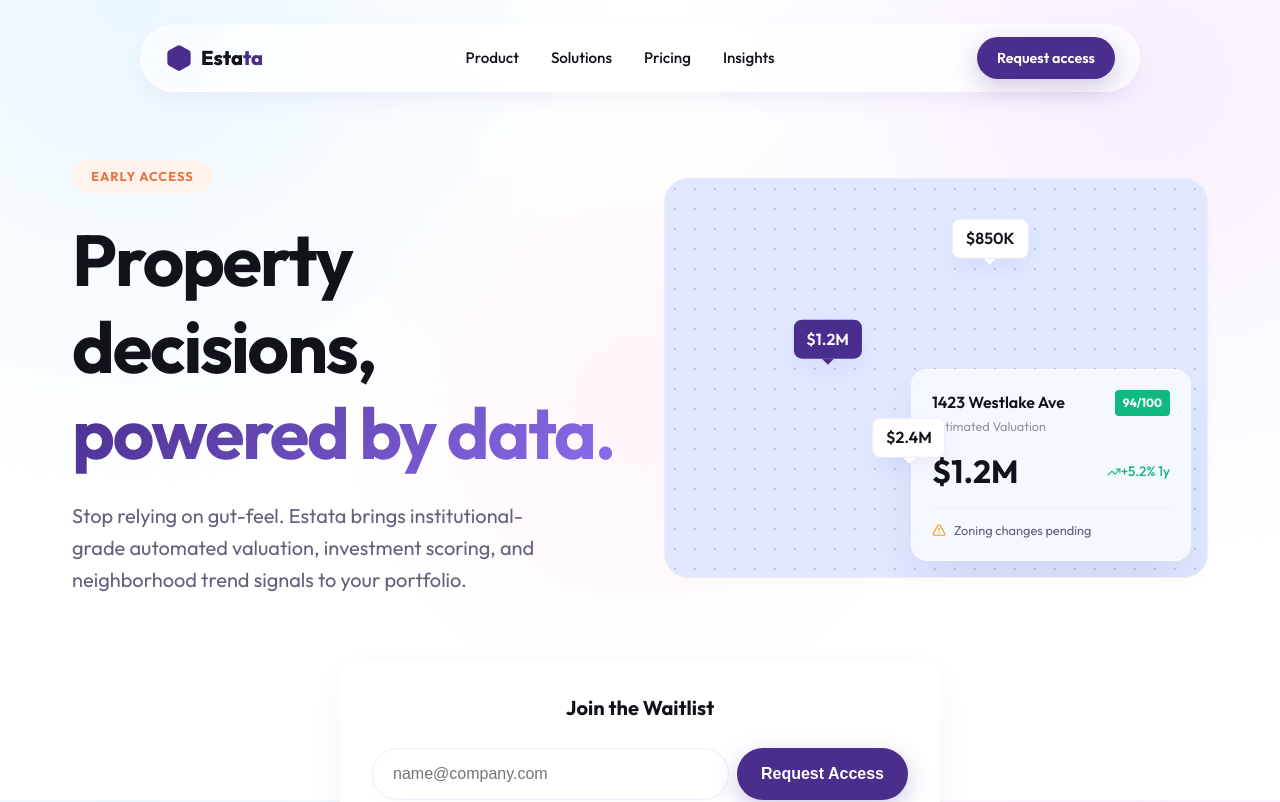
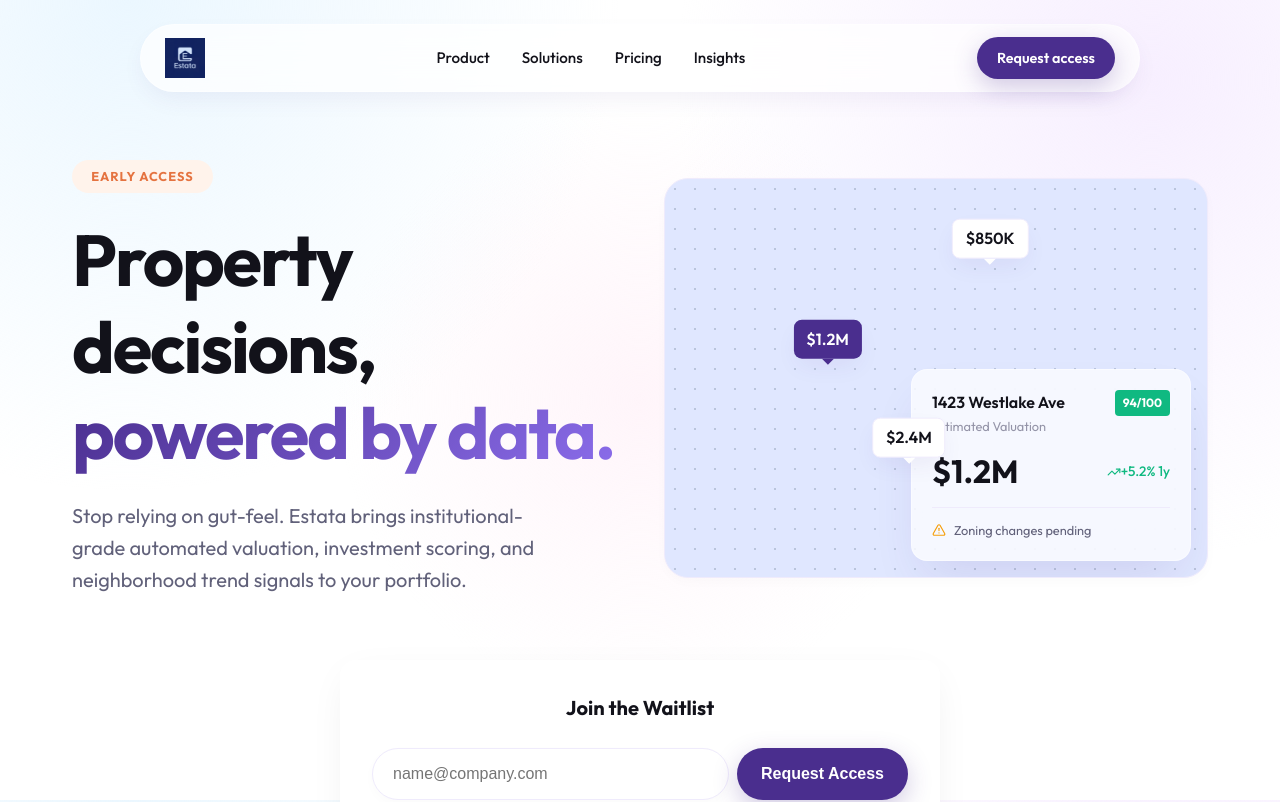
Before and after one commit to maruti09998-ui/estata.app, a React (Vite) app: page / in a window 1280 px wide. Shown: the top 802 px of the page. Built offline with nearby package versions, Linux system fonts and the light colour scheme.

Commit message:
Add company logo to Navbar and Footer

```diff
--- a/src/components/Layout/Footer.tsx
+++ b/src/components/Layout/Footer.tsx
@@ -1,6 +1,6 @@
 import React from 'react';
 import { Link } from 'react-router-dom';
-import { Hexagon, ArrowRight } from 'lucide-react';
+import { ArrowRight } from 'lucide-react';
 
 const Footer = () => {
   return (
@@ -9,9 +9,8 @@ const Footer = () => {
         <div style={{ display: 'grid', gridTemplateColumns: 'repeat(auto-fit, minmax(200px, 1fr))', gap: '3rem', marginBottom: '4rem' }}>
 
           <div style={{ display: 'flex', flexDirection: 'column', gap: '1.5rem', gridColumn: 'span 1' }}>
-            <Link to="/" style={{ display: 'flex', alignItems: 'center', gap: '0.5rem', fontWeight: 800, fontSize: '1.5rem' }}>
-              <Hexagon fill="var(--primary)" color="var(--primary)" size={32} />
-              <span style={{ color: 'var(--text-dark)'}}>Esta<span style={{ color: 'var(--primary)' }}>ta</span></span>
+            <Link to="/" style={{ display: 'flex', alignItems: 'center', gap: '0.5rem' }}>
+              <img src="/logo.png" alt="Estata Logo" style={{ height: '48px', borderRadius: '4px' }} />
             </Link>
             <p style={{ color: 'var(--text-body)', maxWidth: '300px' }}>
               Property decisions, powered by data. Automated valuation and real estate investment intelligence.
--- a/src/components/Layout/Navbar.tsx
+++ b/src/components/Layout/Navbar.tsx
@@ -1,6 +1,6 @@
 import React, { useState } from 'react';
 import { Link, useLocation } from 'react-router-dom';
-import { Menu, X, Hexagon } from 'lucide-react';
+import { Menu, X } from 'lucide-react';
 
 const Navbar = () => {
   const [isOpen, setIsOpen] = useState(false);
@@ -18,9 +18,8 @@ const Navbar = () => {
 
   return (
     <nav className="glass nav-pill">
-      <Link to="/" style={{ display: 'flex', alignItems: 'center', gap: '0.5rem', fontWeight: 800, fontSize: '1.25rem' }}>
-        <Hexagon fill="var(--primary)" color="var(--primary)" size={28} />
-        <span style={{ color: 'var(--text-dark)'}}>Esta<span style={{ color: 'var(--primary)' }}>ta</span></span>
+      <Link to="/" style={{ display: 'flex', alignItems: 'center', gap: '0.5rem' }}>
+        <img src="/logo.png" alt="Estata Logo" style={{ height: '40px' }} />
       </Link>
 
       <ul className="nav-links" id="desktop-nav">
```
Also changed, not shown: public/logo.png (added).
